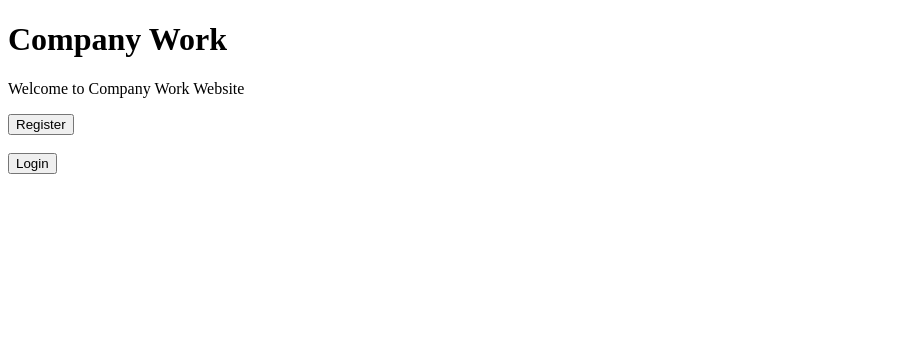
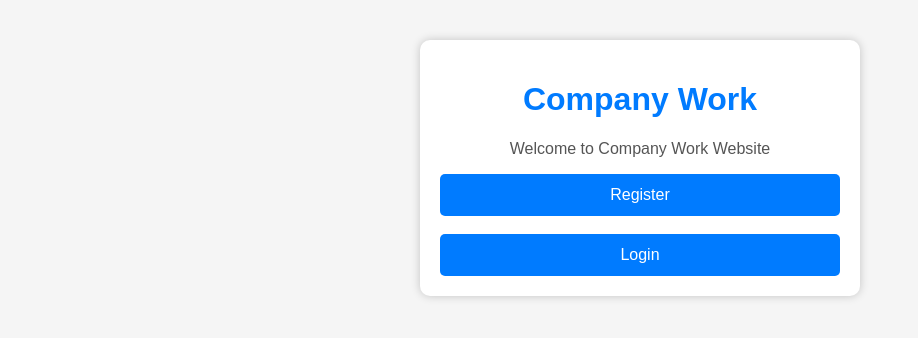
Before and after one commit to arshikmia480-droid/company-work-website, a Flask app: page / in a window 1280 px wide. Shown: the top 338 px of the page, without its empty margins (0-918 px from the left). Run offline with Flask 3, Linux system fonts and the light colour scheme.

Commit message:
Update style.css
body{
    margin:0;
    padding:0;
    font-family:Arial,sans-serif;
    background:#f5f5f5;
}

.container{
    width:90%;
    max-width:400px;
    margin:40px auto;
    background:#fff;
    padding:20px;
    border-radius:10px;
    box-shadow:0 0 10px rgba(0,0,0,0.2);
    text-align:center;
}

h1{
    color:#007bff;
}

h2{
    color:#333;
}

p{
    color:#555;
}

input{
    width:95%;
    padding:12px;
    margin:10px 0;
    border:1px solid #ccc;
    border-radius:5px;
    font-size:16px;
}

button{
    width:100%;
    padding:12px;
    background:#007bff;
    color:white;
    border:none;
    border-radius:5px;
    font-size:16px;
    cursor:pointer;
}

button:hover{
    background:#0056b3;
}

table{
    width:100%;
    border-collapse:collapse;
    margin-top:20px;
}

table th,
table td{
    border:1px solid #ddd;
    padding:10px;
    text-align:center;
}

img{
    max-width:100%;
    border-radius:10px;
}

```diff
--- a/static/style.css
+++ b/static/style.css
@@ -1,3 +1,71 @@
-document.addEventListener("DOMContentLoaded", function () {
-    alert("Welcome to Company Work!");
-});
+body{
+    margin:0;
+    padding:0;
+    font-family:Arial,sans-serif;
+    background:#f5f5f5;
+}
+
+.container{
+    width:90%;
+    max-width:400px;
+    margin:40px auto;
+    background:#fff;
+    padding:20px;
+    border-radius:10px;
+    box-shadow:0 0 10px rgba(0,0,0,0.2);
+    text-align:center;
+}
+
+h1{
+    color:#007bff;
+}
+
+h2{
+    color:#333;
+}
+
+p{
+    color:#555;
+}
+
+input{
+    width:95%;
+    padding:12px;
+    margin:10px 0;
+    border:1px solid #ccc;
+    border-radius:5px;
+    font-size:16px;
+}
+
+button{
+    width:100%;
+    padding:12px;
+    background:#007bff;
+    color:white;
+    border:none;
+    border-radius:5px;
+    font-size:16px;
+    cursor:pointer;
+}
+
+button:hover{
+    background:#0056b3;
+}
+
+table{
+    width:100%;
+    border-collapse:collapse;
+    margin-top:20px;
+}
+
+table th,
+table td{
+    border:1px solid #ddd;
+    padding:10px;
+    text-align:center;
+}
+
+img{
+    max-width:100%;
+    border-radius:10px;
+}
```
